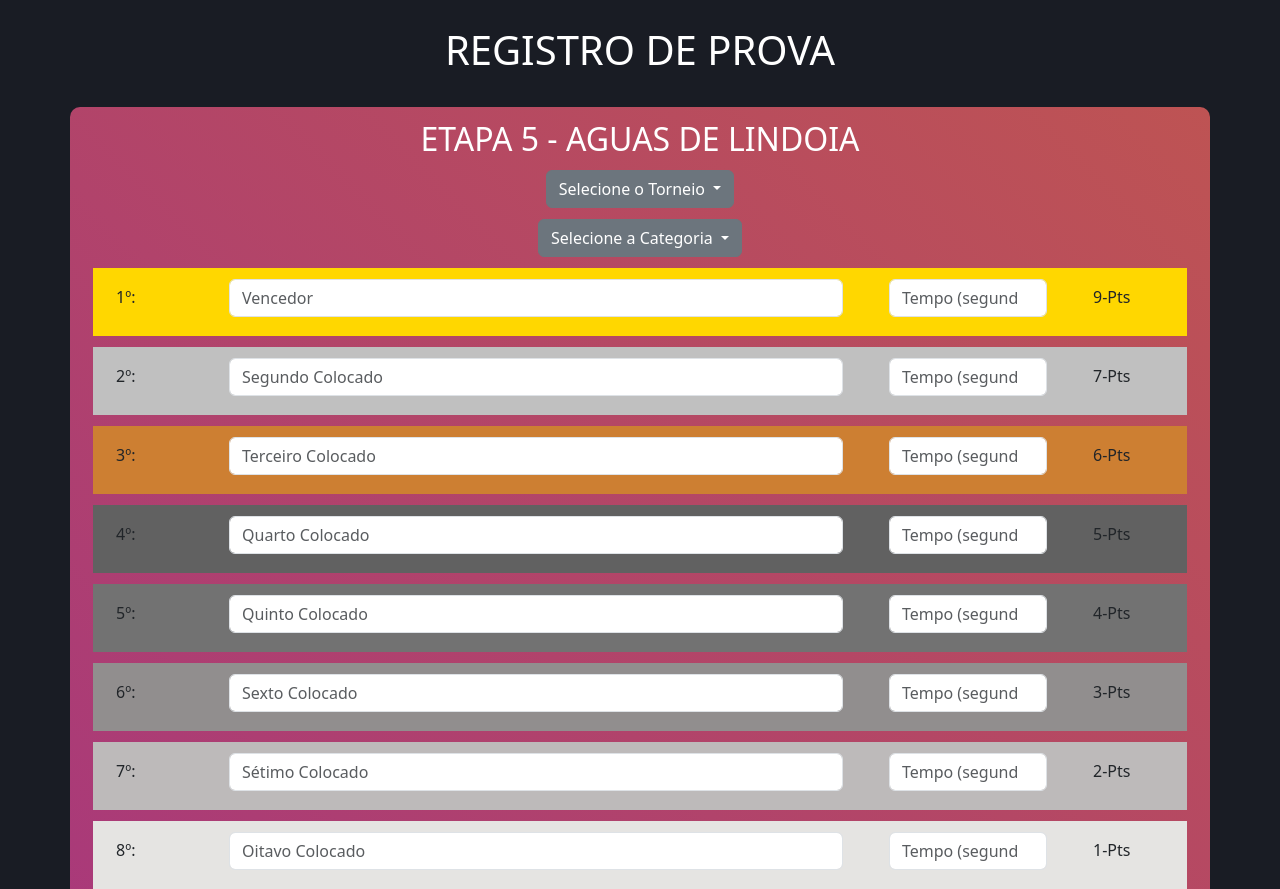
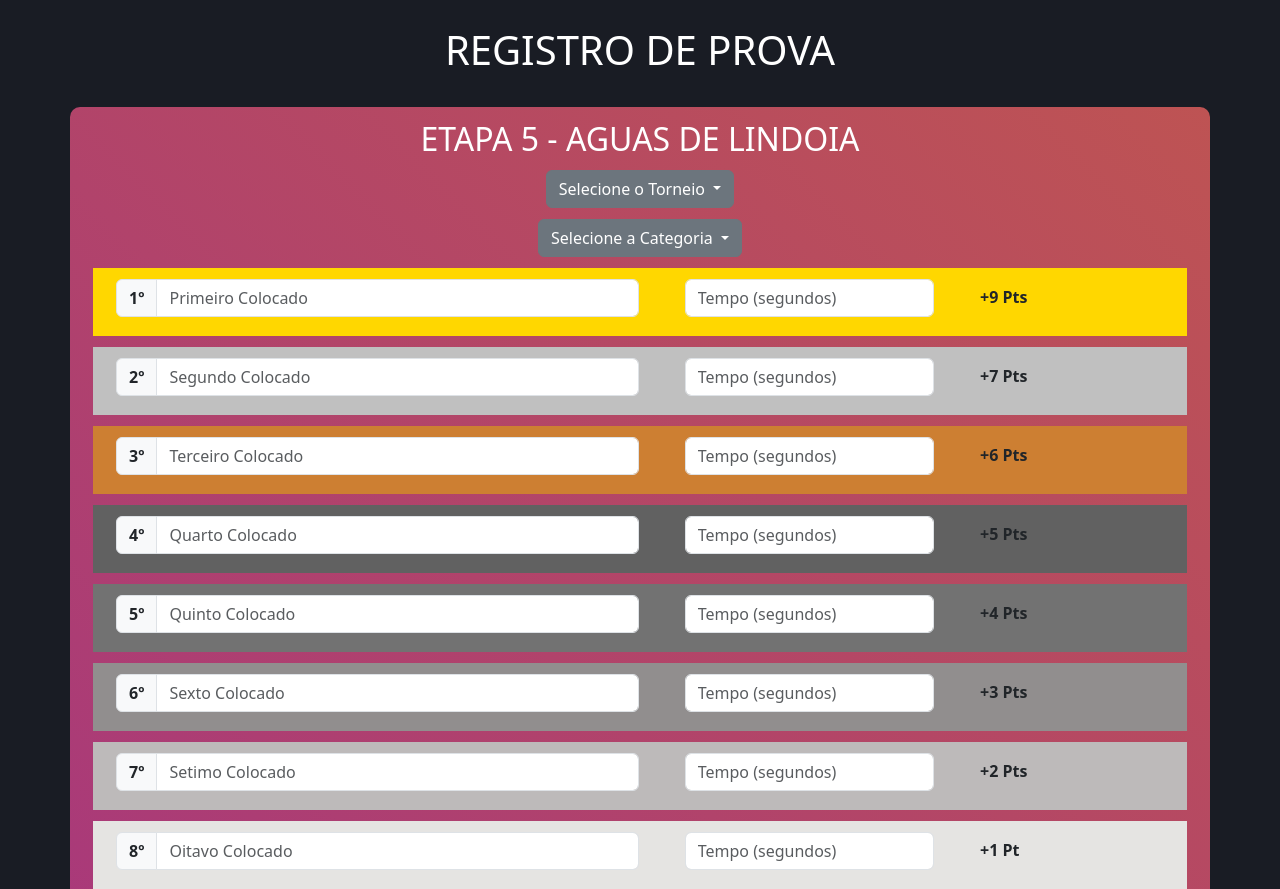
Before and after one commit to jhonattan-silva/natacao, a website: page html/resultados.html in a window 1280 px wide. Shown: the top 889 px of the page. Drawn offline with nearby package versions, Linux system fonts and the light colour scheme.

Commit message:
Avançando dia 4 - tela login

```diff
--- a/css/resultados.css
+++ b/css/resultados.css
@@ -6,6 +6,10 @@ body{
  h1{
     padding-top: 2%;
     padding-bottom: 2%;
+ }
+
+ .input-group{
+    width: 50% !important;
  }
 
 .wrap-form{
@@ -29,9 +33,14 @@ body{
     margin: 1%;
 }
 
+.fm-classificacao span{
+    font-weight: bold;
+}
+
 .fm-classificacao label{
     padding-top: 10%;
     padding-right: 0%;
+    font-weight: bold;
 }
 
 .fm-classificacao button{
--- a/css/style.css
+++ b/css/style.css
@@ -24,6 +24,8 @@
     margin: 5px;
     border: none;
 }
+
+
 
 /*INICIO CARROSSEL*/
 
--- a/html/resultados.html
+++ b/html/resultados.html
@@ -21,7 +21,6 @@
 
 </head>
 <body>
-
 
 <h1 class="text-white d-flex justify-content-center">REGISTRO DE PROVA</h1>
 <div class="container wrap-form">
@@ -63,115 +62,99 @@
 
     <form class="fm-classificacao">
         <div class="row" id="lider">
-            <div class="col-md-1">
-                <label for="1colocado">1º:</label>
+            <div class="input-group col-md-8">
+                <span class="input-group-text">1º</span>
+                <input type="text" class="form-control" placeholder="Primeiro Colocado">
               </div>
-            <div class="col-md-7">
-                <input type="text" class="form-control" placeholder="Vencedor" name="1colocado">
-            </div>
-            <div class="col-2">
+            <div class="col-3">
                 <input type="number" class="form-control" id="tempo1" placeholder="Tempo (segundos)">
             </div>
             <div class="col-md-1">
-                <label for="1colocado">9-Pts</label>
+                <label for="1colocado">+9 Pts</label>
             </div>
         </div>
         <div class="row" id="segundo">
-            <div class="col-md-1">
-                <label for="2colocado">2º:</label>
+            <div class="input-group col-md-8">
+                <span class="input-group-text">2º</span>
+                <input type="text" class="form-control" placeholder="Segundo Colocado">
               </div>
-            <div class="col-md-7">
-                <input type="text" class="form-control" placeholder="Segundo Colocado" name="2colocado">
-            </div>
-            <div class="col-2">
-                <input type="number" class="form-control" id="tempo1" placeholder="Tempo (segundos)">
+            <div class="col-3">
+                <input type="number" class="form-control" id="tempo2" placeholder="Tempo (segundos)">
             </div>
             <div class="col-md-1">
-                <label for="2colocado">7-Pts</label>
+                <label for="2colocado">+7 Pts</label>
             </div>
         </div>
         <div class="row" id="terceiro">
-            <div class="col-md-1">
-                <label for="3colocado">3º:</label>
+            <div class="input-group col-md-8">
+                <span class="input-group-text">3º</span>
+                <input type="text" class="form-control" placeholder="Terceiro Colocado">
               </div>
-            <div class="col-md-7">
-                <input type="text" class="form-control" placeholder="Terceiro Colocado" name="3colocado">
-            </div>
-            <div class="col-2">
-                <input type="number" class="form-control" id="tempo1" placeholder="Tempo (segundos)">
+            <div class="col-3">
+                <input type="number" class="form-control" id="tempo3" placeholder="Tempo (segundos)">
             </div>
             <div class="col-md-1">
-                <label for="3colocado">6-Pts</label>
+                <label for="3colocado">+6 Pts</label>
             </div>
         </div>
         <div class="row" id="quarto">
-            <div class="col-md-1">
-                <label for="4colocado">4º:</label>
+            <div class="input-group col-md-8">
+                <span class="input-group-text">4º</span>
+                <input type="text" class="form-control" placeholder="Quarto Colocado">
               </div>
-            <div class="col-md-7">
-                <input type="text" class="form-control" placeholder="Quarto Colocado" name="4colocado">
-            </div>
-            <div class="col-2">
-                <input type="number" class="form-control" id="tempo1" placeholder="Tempo (segundos)">
+            <div class="col-3">
+                <input type="number" class="form-control" id="tempo4" placeholder="Tempo (segundos)">
             </div>
             <div class="col-md-1">
-                <label for="4colocado">5-Pts</label>
+                <label for="4colocado">+5 Pts</label>
             </div>
         </div>
         <div class="row" id="quinto">
-            <div class="col-md-1">
-                <label for="5colocado">5º:</label>
+            <div class="input-group col-md-8">
+                <span class="input-group-text">5º</span>
+                <input type="text" class="form-control" placeholder="Quinto Colocado">
               </div>
-            <div class="col-md-7">
-                <input type="text" class="form-control" placeholder="Quinto Colocado" name="5colocado">
-            </div>
-            <div class="col-2">
-                <input type="number" class="form-control" id="tempo1" placeholder="Tempo (segundos)">
+            <div class="col-3">
+                <input type="number" class="form-control" id="tempo5" placeholder="Tempo (segundos)">
             </div>
             <div class="col-md-1">
-                <label for="5colocado">4-Pts</label>
+                <label for="5colocado">+4 Pts</label>
             </div>
         </div>
         <div class="row" id="sexto">
-            <div class="col-md-1">
-                <label for="6colocado">6º:</label>
+            <div class="input-group col-md-8">
+                <span class="input-group-text">6º</span>
+                <input type="text" class="form-control" placeholder="Sexto Colocado">
               </div>
-            <div class="col-md-7">
-                <input type="text" class="form-control" placeholder="Sexto Colocado" name="6colocado">
-            </div>
-            <div class="col-2">
-                <input type="number" class="form-control" id="tempo1" placeholder="Tempo (segundos)">
+            <div class="col-3">
+                <input type="number" class="form-control" id="tempo6" placeholder="Tempo (segundos)">
             </div>
             <div class="col-md-1">
-                <label for="6colocado">3-Pts</label>
+                <label for="6colocado">+3 Pts</label>
             </div>
         </div>
         <div class="row" id="setimo">
-            <div class="col-md-1">
-                <label for="7colocado">7º:</label>
+            <div class="input-group col-md-8">
+                <span class="input-group-text">7º</span>
+                <input type="text" class="form-control" placeholder="Setimo Colocado">
               </div>
-            <div class="col-md-7">
-                <input type="text" class="form-control" placeholder="Sétimo Colocado" name="7colocado">
-            </div>
-            <div class="col-2">
-                <input type="number" class="form-control" id="tempo1" placeholder="Tempo (segundos)">
+            <div class="col-3">
+                <input type="number" class="form-control" id="tempo7" placeholder="Tempo (segundos)">
             </div>
             <div class="col-md-1">
-                <label for="7colocado">2-Pts</label>
+                <label for="7colocado">+2 Pts</label>
             </div>
         </div>
         <div class="row" id="oitavo">
-            <div class="col-md-1">
-                <label for="8colocado">8º:</label>
+            <div class="input-group col-md-8">
+                <span class="input-group-text">8º</span>
+                <input type="text" class="form-control" placeholder="Oitavo Colocado">
               </div>
-            <div class="col-md-7">
-                <input type="text" class="form-control" placeholder="Oitavo Colocado" name="8colocado">
-            </div>
-            <div class="col-2">
-                <input type="number" class="form-control" id="tempo1" placeholder="Tempo (segundos)">
+            <div class="col-3">
+                <input type="number" class="form-control" id="tempo8" placeholder="Tempo (segundos)">
             </div>
             <div class="col-md-1">
-                <label for="8colocado">1-Pts</label>
+                <label for="8colocado">+1 Pt</label>
             </div>
         </div>
 
```
Also changed, not shown: index.html (+70 -1 lines), js/functions.js (added). Lines whose indentation alone changed are shown as unchanged.
